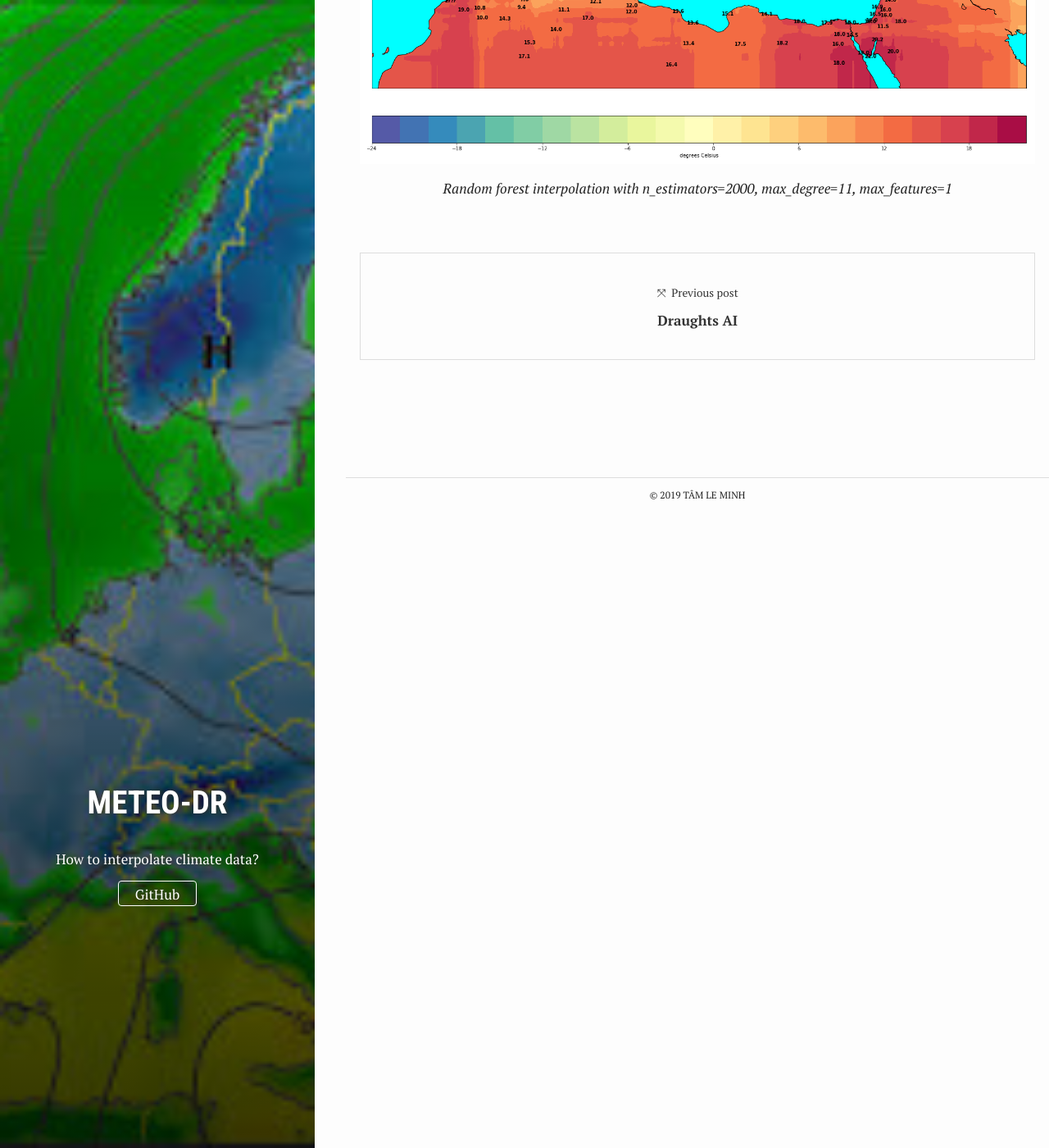
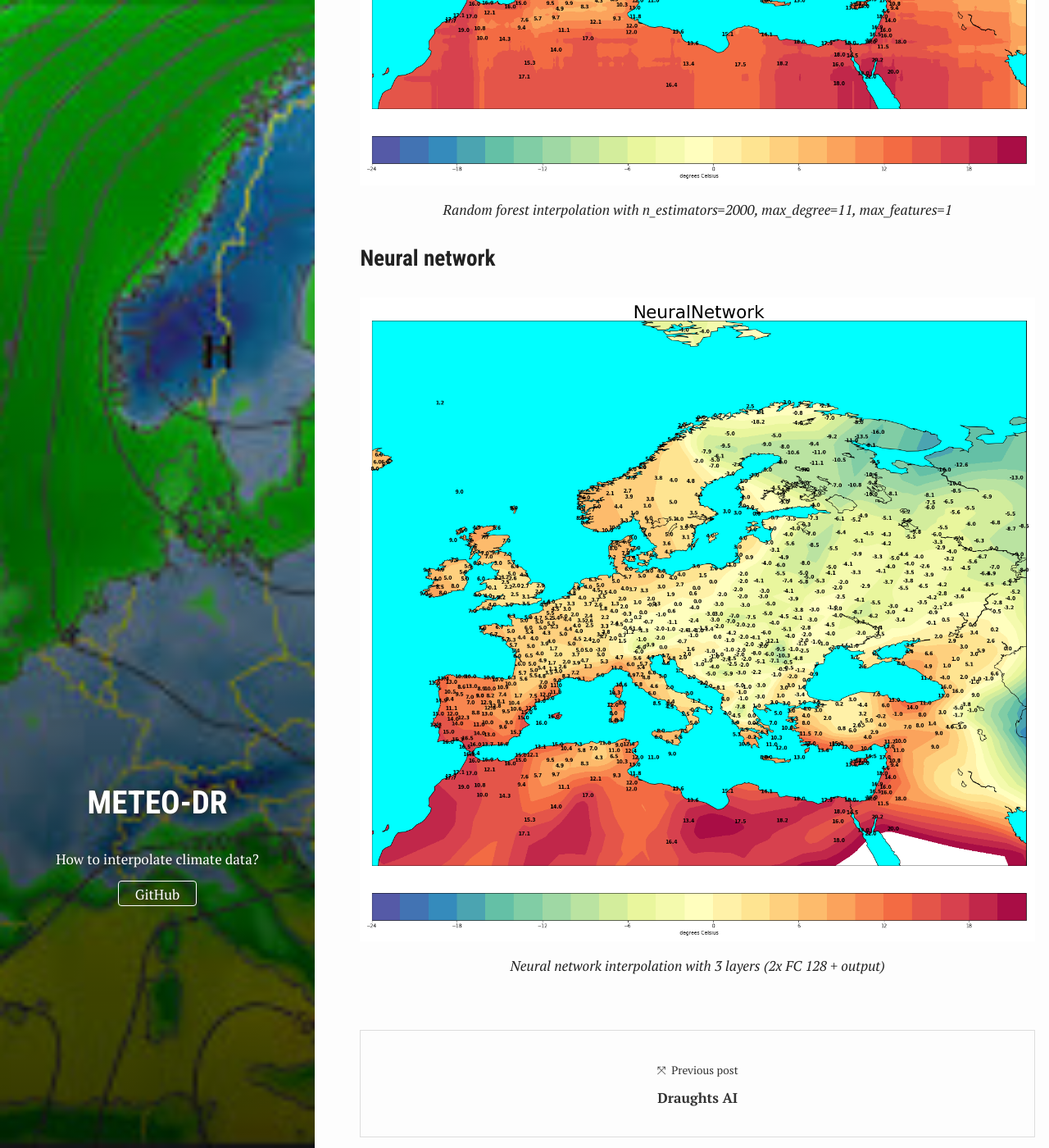
Before and after one commit to tam-leminh/tam-leminh.github.io_old, a Jekyll site: the page built from _posts/2019-01-29-meteo-data-regressor.md, in a window 1280 px wide and 1400 px high, scrolled down 9856 px. Shown: the whole window at 82% size. Built offline with Jekyll 4.4.1, drawn with Linux system fonts in a browser that asks for light colours; formulas are drawn with MathJax 3.

Commit message:
ADD neural network in meteo dr

```diff
--- a/_posts/2019-01-29-meteo-data-regressor.md
+++ b/_posts/2019-01-29-meteo-data-regressor.md
@@ -208,3 +208,10 @@ be loaded to a pipeline as model and parameter inputs for reproduction purposes.
 <div style="text-align: center">
 <em>Random forest interpolation with n_estimators=2000, max_degree=11, max_features=1</em>
 </div>
+
+### Neural network
+
+[![neuralnetwork]({{ site.images | relative_url }}/neuralnetwork.png)]({{ site.images | relative_url }}/neuralnetwork.png)
+<div style="text-align: center">
+<em>Neural network interpolation with 3 layers (2x FC 128 + output)</em>
+</div>
```
Also changed, not shown: assets/images/neuralnetwork.png (added).
